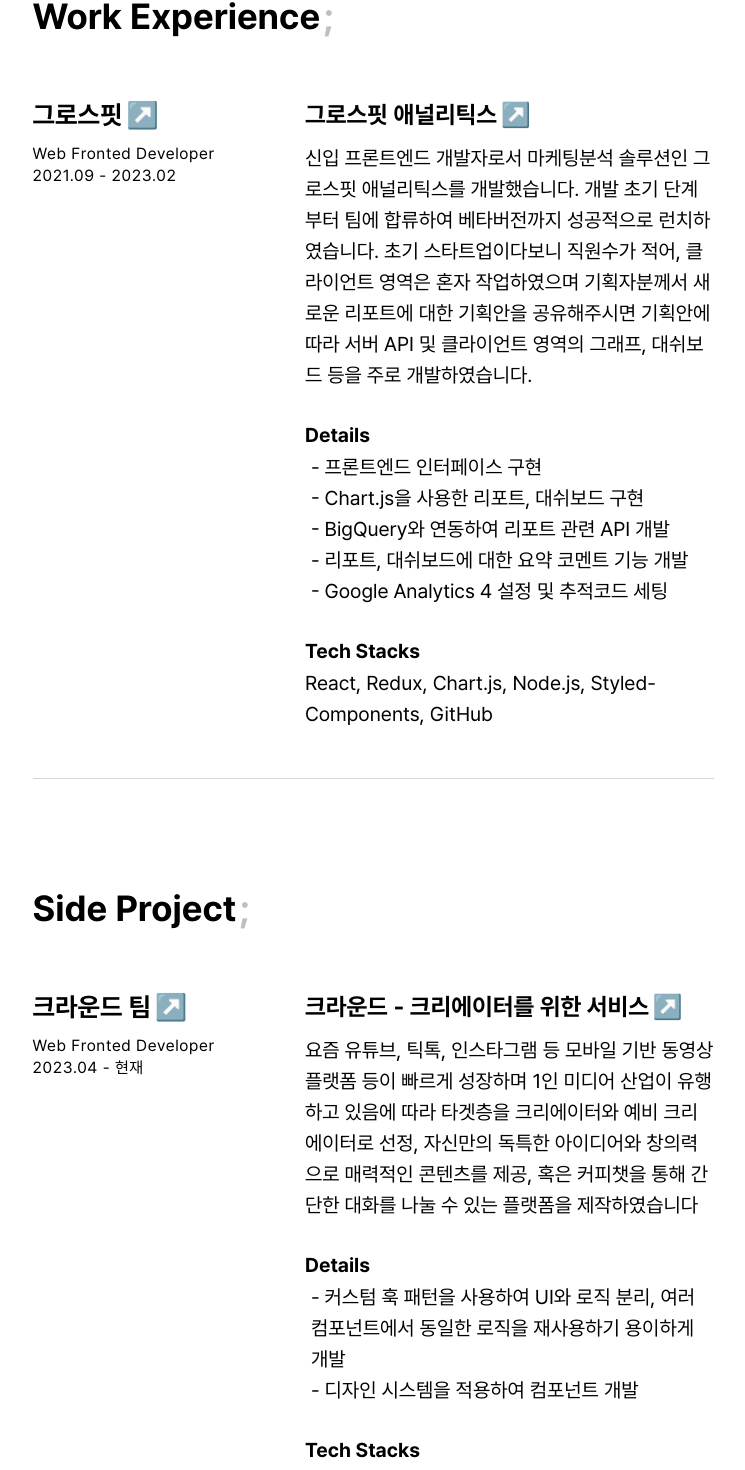
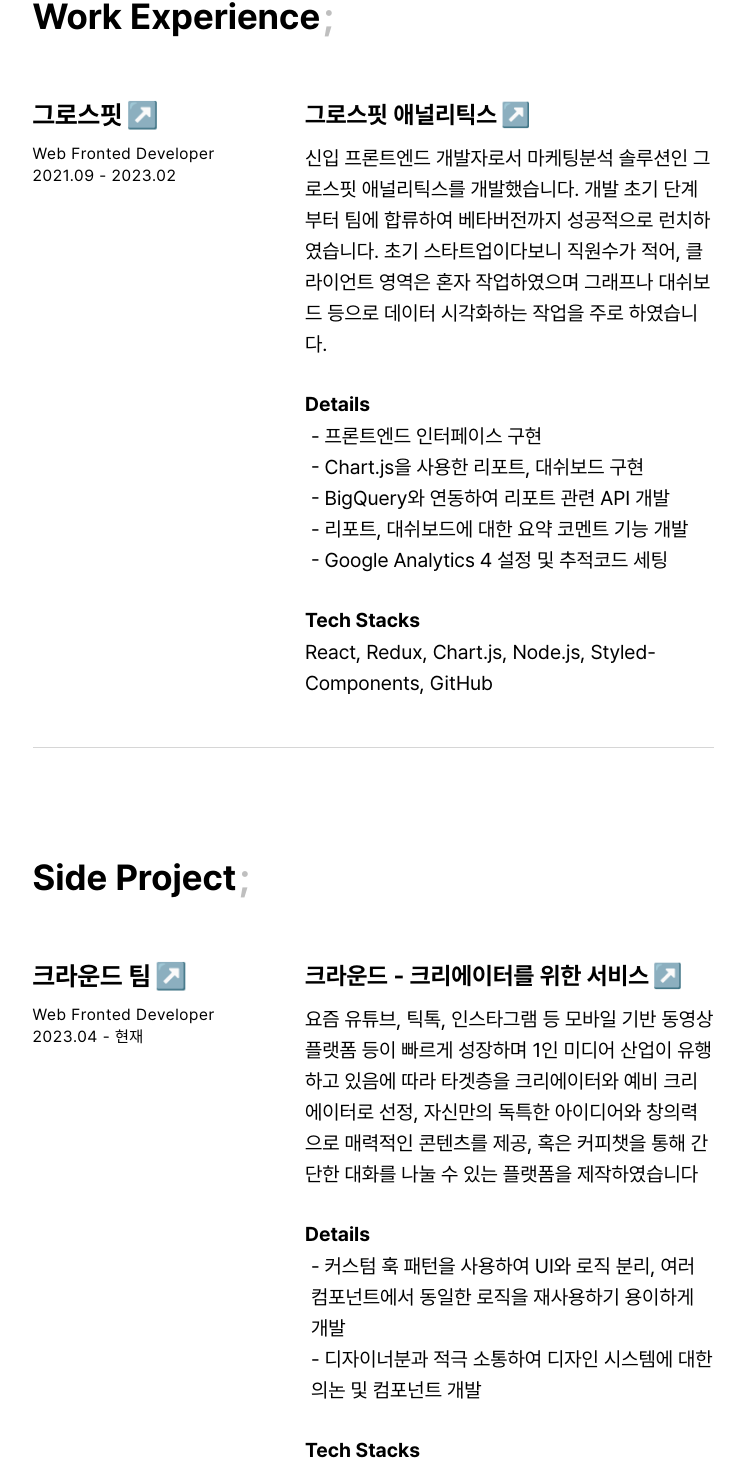
Before and after one commit to cherryc0ck/resume, a Next.js app: page / in a window 1280 px wide. Shown: the part 756-2226 px from the top of the page, without its empty margins (267-1012 px from the left). Built offline with nearby package versions, Linux system fonts and the light colour scheme.

Commit message:
:adhesive_bandage: 텍스트 수정

```diff
--- a/src/components/domain/resume/sideProject/SideProject.tsx
+++ b/src/components/domain/resume/sideProject/SideProject.tsx
@@ -16,7 +16,7 @@
       url: "https://cround-client.vercel.app/",
       details: [
         "커스텀 훅 패턴을 사용하여 UI와 로직 분리, 여러 컴포넌트에서 동일한 로직을 재사용하기 용이하게 개발",
-        "디자인 시스템을 적용하여 컴포넌트 개발",
+        "디자이너분과 적극 소통하여 디자인 시스템에 대한 의논 및 컴포넌트 개발",
       ],
       techs: [
         "React",
--- a/src/components/domain/resume/work/Work.tsx
+++ b/src/components/domain/resume/work/Work.tsx
@@ -29,7 +29,7 @@
     },
     project: {
       name: "그로스핏 애널리틱스",
-      desc: "신입 프론트엔드 개발자로서 마케팅분석 솔루션인 그로스핏 애널리틱스를 개발했습니다. 개발 초기 단계부터 팀에 합류하여  베타버전까지 성공적으로 런치하였습니다. 초기 스타트업이다보니 직원수가 적어, 클라이언트 영역은 혼자 작업하였으며 기획자분께서 새로운 리포트에 대한 기획안을 공유해주시면 기획안에 따라 서버 API 및 클라이언트 영역의 그래프, 대쉬보드 등을 주로 개발하였습니다.",
+      desc: "신입 프론트엔드 개발자로서 마케팅분석 솔루션인 그로스핏 애널리틱스를 개발했습니다. 개발 초기 단계부터 팀에 합류하여  베타버전까지 성공적으로 런치하였습니다. 초기 스타트업이다보니 직원수가 적어, 클라이언트 영역은 혼자 작업하였으며 그래프나 대쉬보드 등으로 데이터 시각화하는 작업을 주로 하였습니다.",
       url: "https://analytics.growthfit.kr/",
       details: [
         "프론트엔드 인터페이스 구현",
```
